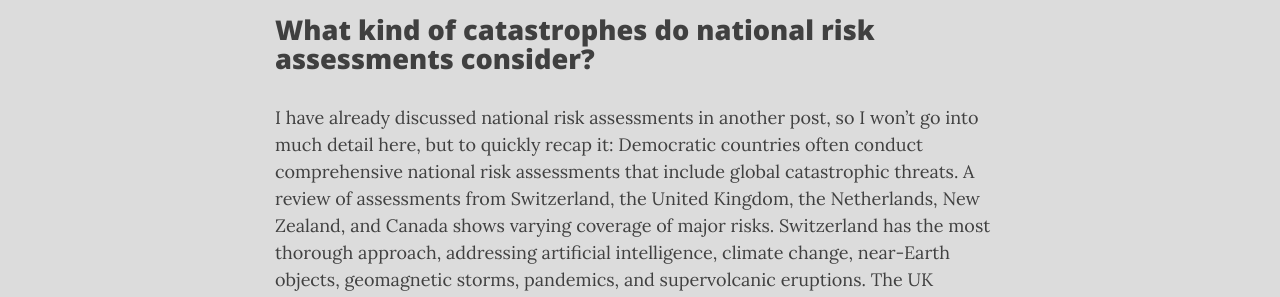
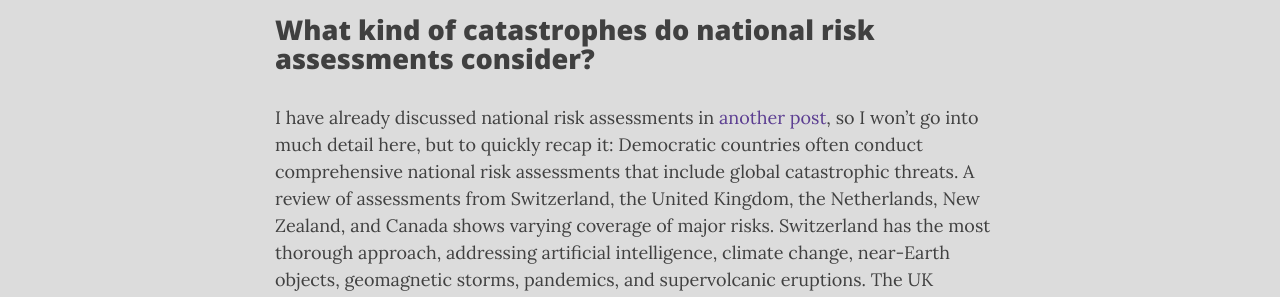
Before and after one commit to florianjehn/Societal_Collapse, a Jekyll site: the page built from _posts/2025-04-25-list_of_catastrophes.md, in a window 1280 px wide and 900 px high, scrolled down 9673 px. Shown: the part 154-451 px from the top of the window. Built offline with Jekyll 4.4.1, drawn with Linux system fonts in a browser that asks for light colours; nearby versions of some CDN libraries; comment, search, counter and statistics services are not loaded; some of the changed lines change nothing that is shown; some of the changed text lies outside the part shown.

Commit message:
Update 2025-04-25-list_of_catastrophes.md

```diff
--- a/_posts/2025-04-25-list_of_catastrophes.md
+++ b/_posts/2025-04-25-list_of_catastrophes.md
@@ -111,7 +111,7 @@
 
 ## What kind of catastrophes do national risk assessments consider?
 
-I have already discussed national risk assessments in another post, so I won’t go into much detail here, but to quickly recap it: Democratic countries often conduct comprehensive national risk assessments that include global catastrophic threats. A review of assessments from Switzerland, the United Kingdom, the Netherlands, New Zealand, and Canada shows varying coverage of major risks. Switzerland has the most thorough approach, addressing artificial intelligence, climate change, near-Earth objects, geomagnetic storms, pandemics, and supervolcanic eruptions. The UK similarly covers most risks except near-Earth objects. Other democracies like the Netherlands, New Zealand, and Canada have more limited coverage, though climate change and pandemics appear consistently across all assessments.
+I have already discussed national risk assessments in [another post](https://existentialcrunch.substack.com/p/democratic-resilience), so I won’t go into much detail here, but to quickly recap it: Democratic countries often conduct comprehensive national risk assessments that include global catastrophic threats. A review of assessments from Switzerland, the United Kingdom, the Netherlands, New Zealand, and Canada shows varying coverage of major risks. Switzerland has the most thorough approach, addressing artificial intelligence, climate change, near-Earth objects, geomagnetic storms, pandemics, and supervolcanic eruptions. The UK similarly covers most risks except near-Earth objects. Other democracies like the Netherlands, New Zealand, and Canada have more limited coverage, though climate change and pandemics appear consistently across all assessments.
 
 Overall, it seems here that the inclusion of global and/or a bit more unusual risks strongly depends on the country. Some of them do very thorough analysis, while others mostly focus on small, local risks like floods and immediate global risks like climate change or pandemics. It is not really clear to me if there’s a pattern here.
 
```
